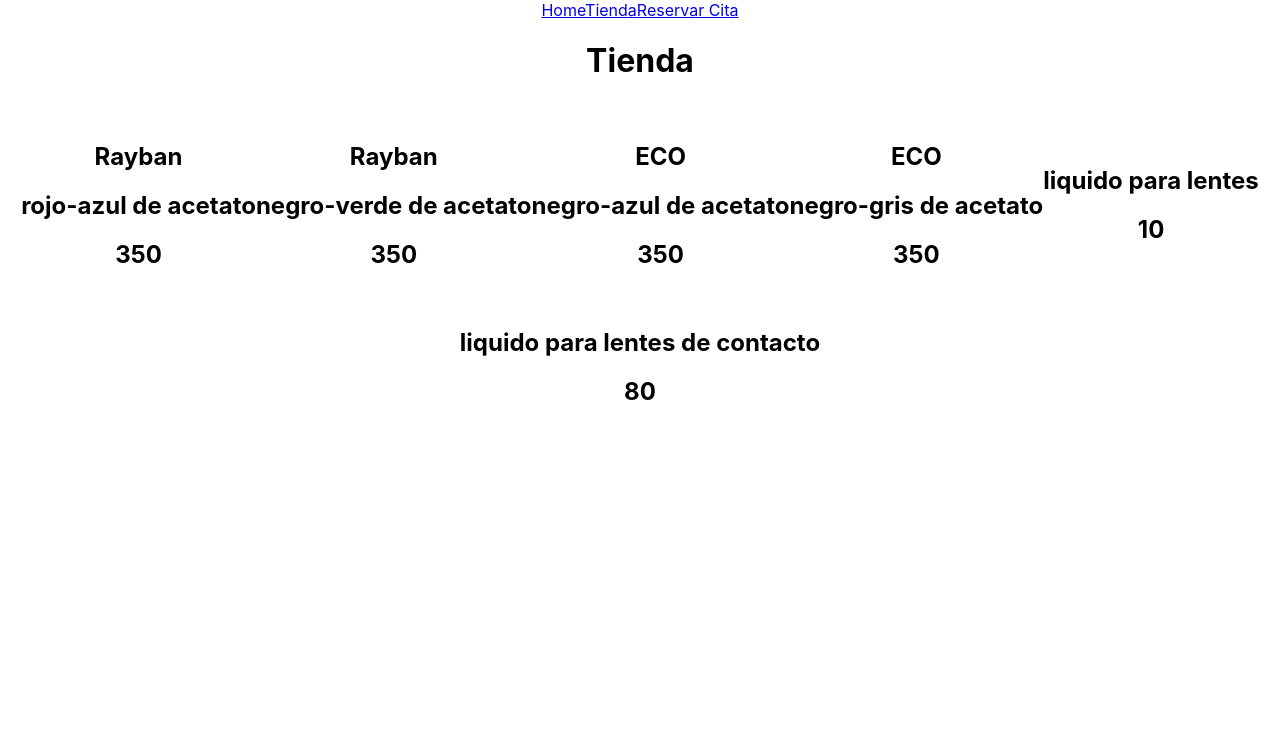
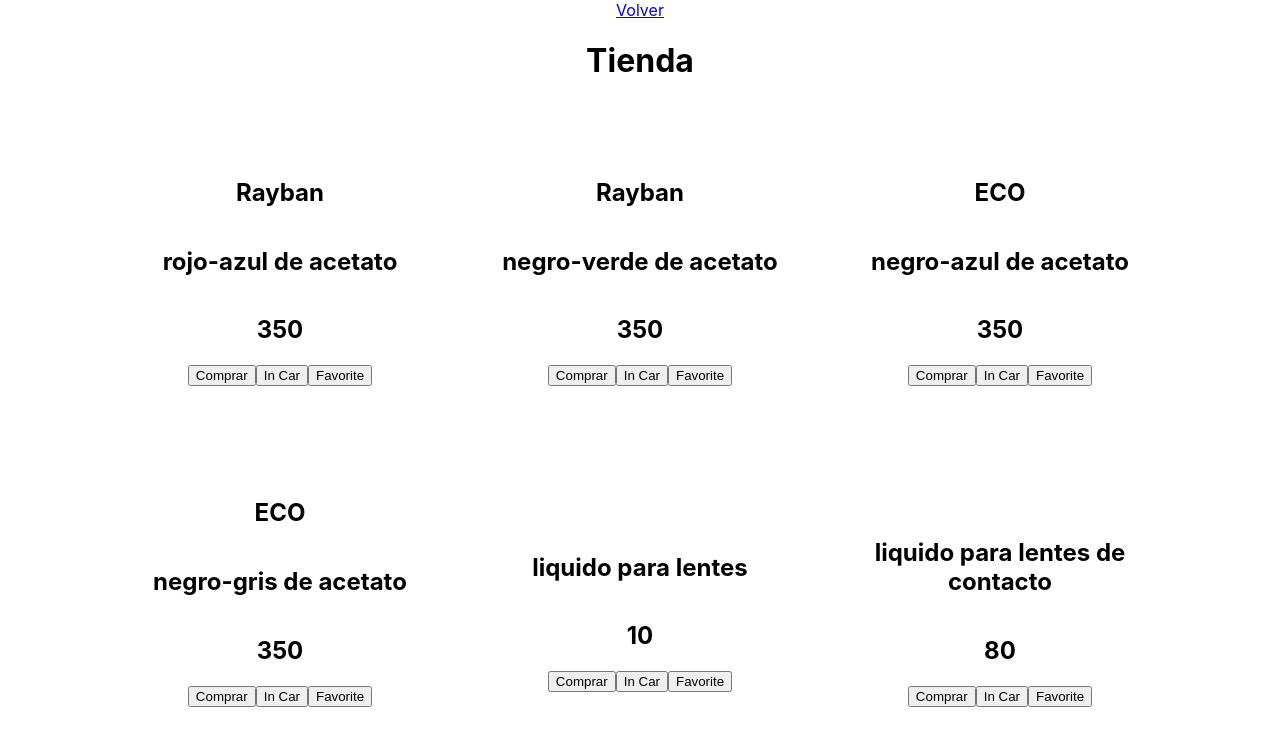
Before and after one commit to leonelborgesdev/clientopticavillavicencio, a React (Create React App) app: page /tienda in a window 1280 px wide. Shown: the top 746 px of the page. Built offline with nearby package versions, Linux system fonts and the light colour scheme.

Commit message:
tienda carrito

```diff
--- /dev/null
+++ b/src/components/Card/Card.css
@@ -0,0 +1,10 @@
+.card_product{
+    display: flex;
+    align-items: center;
+    justify-content: center;
+    flex-direction: column;
+    padding: 1rem 0px;
+    width: 320px;
+    border-radius: 15px;
+    margin: 20px;
+}
--- a/src/components/Card/Card.jsx
+++ b/src/components/Card/Card.jsx
@@ -1,6 +1,14 @@
-import React from "react";
+import React, { useState } from "react";
+import "./Card.css";
+import { useDispatch, useSelector } from "react-redux";
+import { setItemlist } from "../../store/slices/itemCar";
 
 export const Card = ({ product }) => {
+  const dispatch = useDispatch();
+  const handleComprar = (itemcar) => {
+    console.log("llego");
+    dispatch(setItemlist(itemcar));
+  };
   return (
     <div className="card_product">
       <div className="card_img">
@@ -9,6 +17,22 @@
       <h2>{product.marca && product.marca}</h2>
       <h2>{product.descripcion}</h2>
       <h2>{product.precio}</h2>
+      <div>
+        <button
+          onClick={() =>
+            handleComprar({
+              id_product: product.id,
+              amount: 1,
+              subtotal: product.precio,
+              product,
+            })
+          }
+        >
+          Comprar
+        </button>
+        <button>In Car</button>
+        <button>Favorite</button>
+      </div>
     </div>
   );
 };
--- a/src/components/Tienda/Tienda.jsx
+++ b/src/components/Tienda/Tienda.jsx
@@ -1,14 +1,29 @@
 import React from "react";
-import { Nav } from "../Nav/Nav";
 import { useSelector } from "react-redux";
 import { Card } from "../Card/Card";
 import "./Tienda.css";
+import { Link } from "react-router-dom";
 
 export const Tienda = () => {
   const products = useSelector((state) => state.products);
+  const itemCar = useSelector((state) => state.itemCar);
   return (
     <div>
-      <Nav />
+      <div className="container_nav_tienda">
+        <Link to="/home">Volver</Link>
+      </div>
+      <div className="container_carrito">
+        {itemCar.list.map((item) => {
+          return (
+            <div>
+              <h3>Descripcion</h3>
+              <h4>{item.product.descripcion}</h4>
+              <h3>Precio</h3>
+              <h4>{item.product.precio}</h4>
+            </div>
+          );
+        })}
+      </div>
       <div className="container_products">
         <h1>Tienda</h1>
         <div className="contanier_cards">
--- a/src/store/index.js
+++ b/src/store/index.js
@@ -1,8 +1,10 @@
 import { configureStore } from "@reduxjs/toolkit";
 import productsReducer from "./slices/products";
+import itemCarReducer from "./slices/itemCar";
 
 export default configureStore({
   reducer: {
     products: productsReducer,
+    itemCar: itemCarReducer,
   },
 });
--- /dev/null
+++ b/src/store/slices/itemCar/index.js
@@ -0,0 +1,19 @@
+import { createSlice } from "@reduxjs/toolkit";
+
+export const itemCarSlice = createSlice({
+  name: "itemCar",
+  initialState: { list: [] },
+  reducers: {
+    setItemlist: (state, action) => {
+      state.list.push(action.payload);
+    },
+  },
+});
+
+export const { setItemlist } = itemCarSlice.actions;
+
+export default itemCarSlice.reducer;
+
+export const VerificarItem = (itemCar) => {
+  return false;
+};
```
